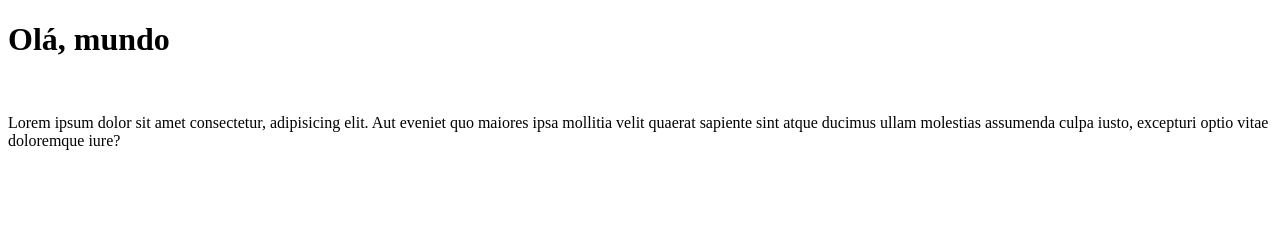
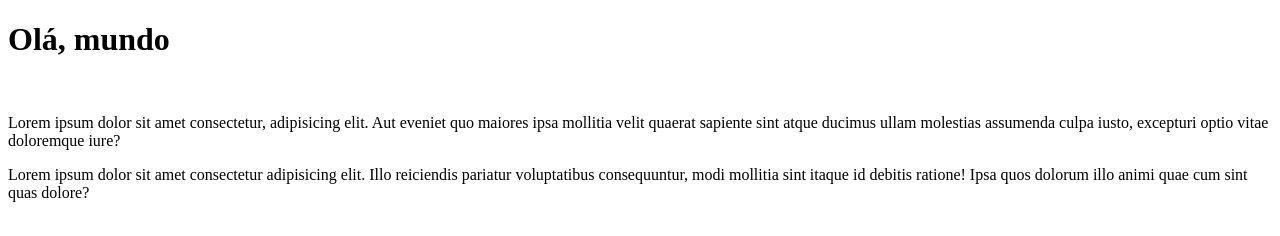
Before and after one commit to Mafernandam/Ola-Mundo, a plain HTML site: page index.html in a window 1280 px wide. Drawn offline with Linux system fonts and the light colour scheme.

Commit message:
atualizando o indexhtml
novo paragrafo

```diff
--- a/index.html
+++ b/index.html
@@ -10,5 +10,6 @@
     <h1> Olá, mundo</h1>
     <br>
     <p>Lorem ipsum dolor sit amet consectetur, adipisicing elit. Aut eveniet quo maiores ipsa mollitia velit quaerat sapiente sint atque ducimus ullam molestias assumenda culpa iusto, excepturi optio vitae doloremque iure?</p>
+    <p>Lorem ipsum dolor sit amet consectetur adipisicing elit. Illo reiciendis pariatur voluptatibus consequuntur, modi mollitia sint itaque id debitis ratione! Ipsa quos dolorum illo animi quae cum sint quas dolore?</p>
 </body>
 </html>
```
